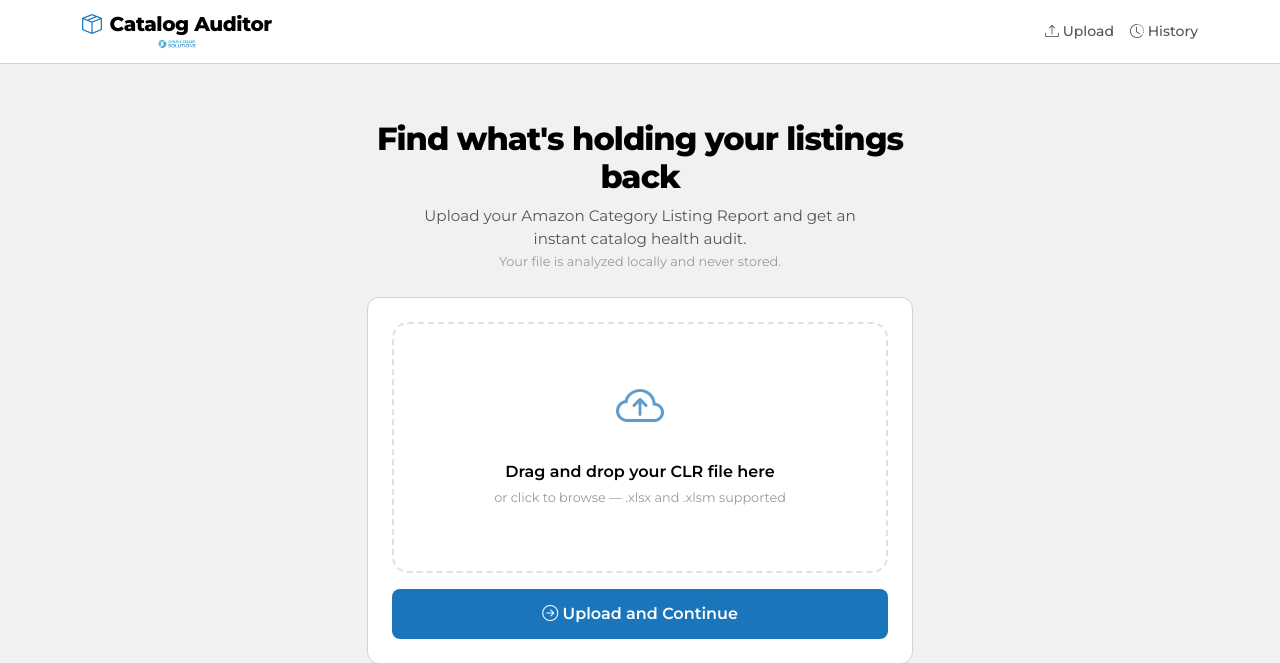
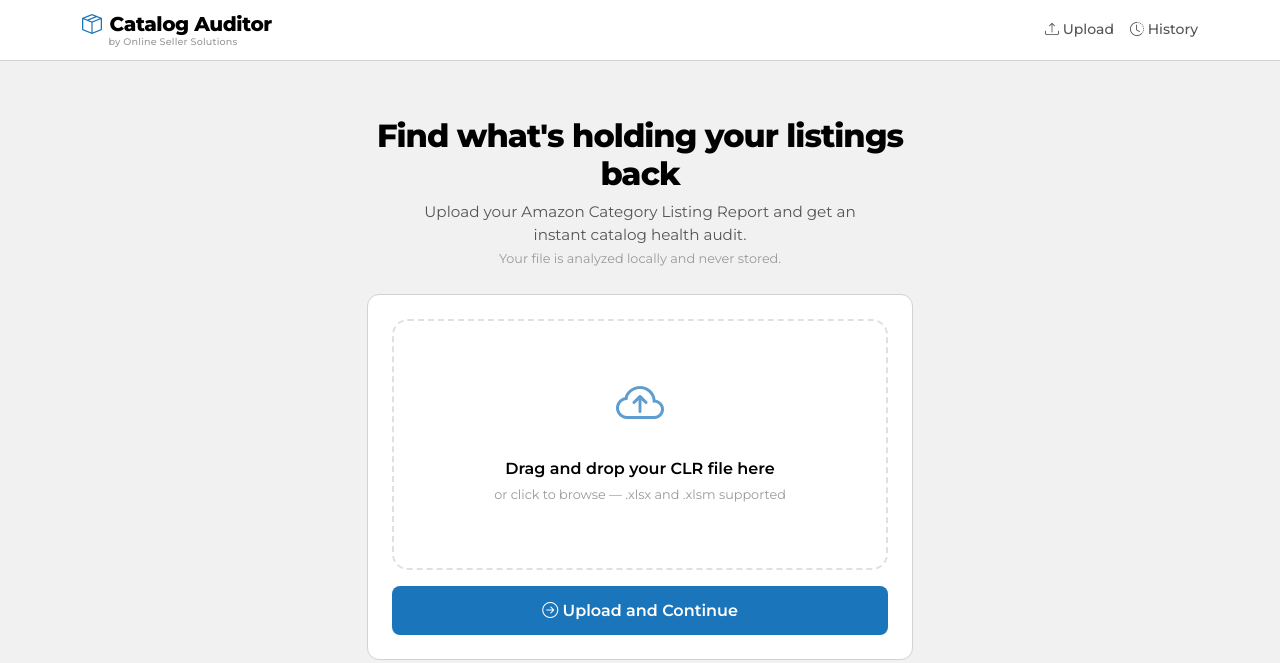
Before and after one commit to vahungc-code/amazon-catalog-auditor, a Flask app: page / in a window 1280 px wide. Shown: the top 663 px of the page. Run offline with Flask 3, Linux system fonts and the light colour scheme.

Commit message:
Use plain text 'by Online Seller Solutions' in navbar, logo in footer only
Replaced the logo image in the navbar with simple text subtitle.
The full OSS logo remains in the footer.

Co-Authored-By: Claude Opus 4.6 <noreply@anthropic.com>

```diff
--- a/web/static/css/style.css
+++ b/web/static/css/style.css
@@ -122,15 +122,12 @@ a:hover {
     color: var(--accent);
 }
 
-.navbar-oss-logo {
-    height: 14px;
-    object-fit: contain;
-    margin-top: 1px;
-    opacity: 0.7;
-    transition: opacity var(--transition);
-}
-.navbar-dark-custom .navbar-brand:hover .navbar-oss-logo {
-    opacity: 1;
+.navbar-brand-sub {
+    font-size: 0.6rem;
+    font-weight: 500;
+    color: var(--text-dim);
+    letter-spacing: 0.02em;
+    margin-left: 1.65rem;
 }
 
 .navbar-dark-custom .nav-link {
--- a/web/templates/base.html
+++ b/web/templates/base.html
@@ -26,7 +26,7 @@
                     <i class="bi bi-box-seam"></i>
                     <span class="navbar-brand-title">Catalog Auditor</span>
                 </div>
-                <img src="{{ url_for('static', filename='images/OSS LOGO 2022-transparent.png') }}" alt="Online Seller Solutions" class="navbar-oss-logo">
+                <span class="navbar-brand-sub">by Online Seller Solutions</span>
             </a>
             <div class="d-flex align-items-center gap-3">
                 <a class="nav-link" href="{{ url_for('main.index') }}">
```
